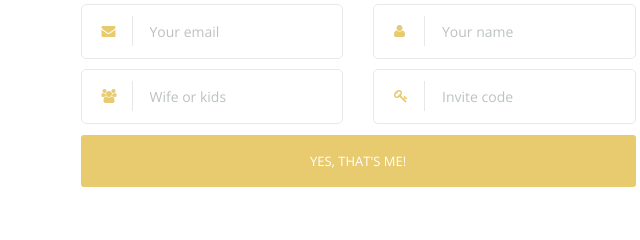
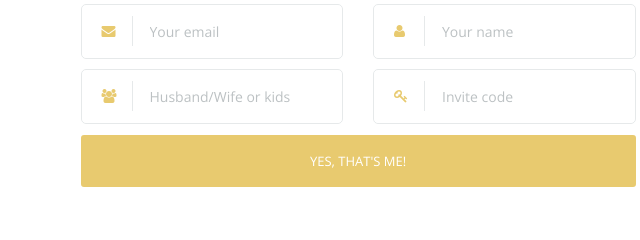
Before and after one commit to RickyT87411/Wedding_site, a website: page index.html in a window 1280 px wide. Shown: the part 4617-4857 px from the top of the page, 282-922 px from the left. Drawn offline with nearby package versions, Linux system fonts and the light colour scheme; some packages are replaced by stand-ins of ours; a script that the page names is missing; files whose address does not match are found by name.

Commit message:
Changes based on feedback on HN

```diff
--- a/index.html
+++ b/index.html
@@ -434,7 +434,7 @@
                             <div class="form-input-group">
                                 <i class="fa fa-users"></i><input type="number" name="extras" class="" min="0"
                                                                   max="4"
-                                                                  placeholder="Wife or kids"
+                                                                  placeholder="Husband/Wife or kids"
                                                                   required>
                             </div>
                         </div>
```
